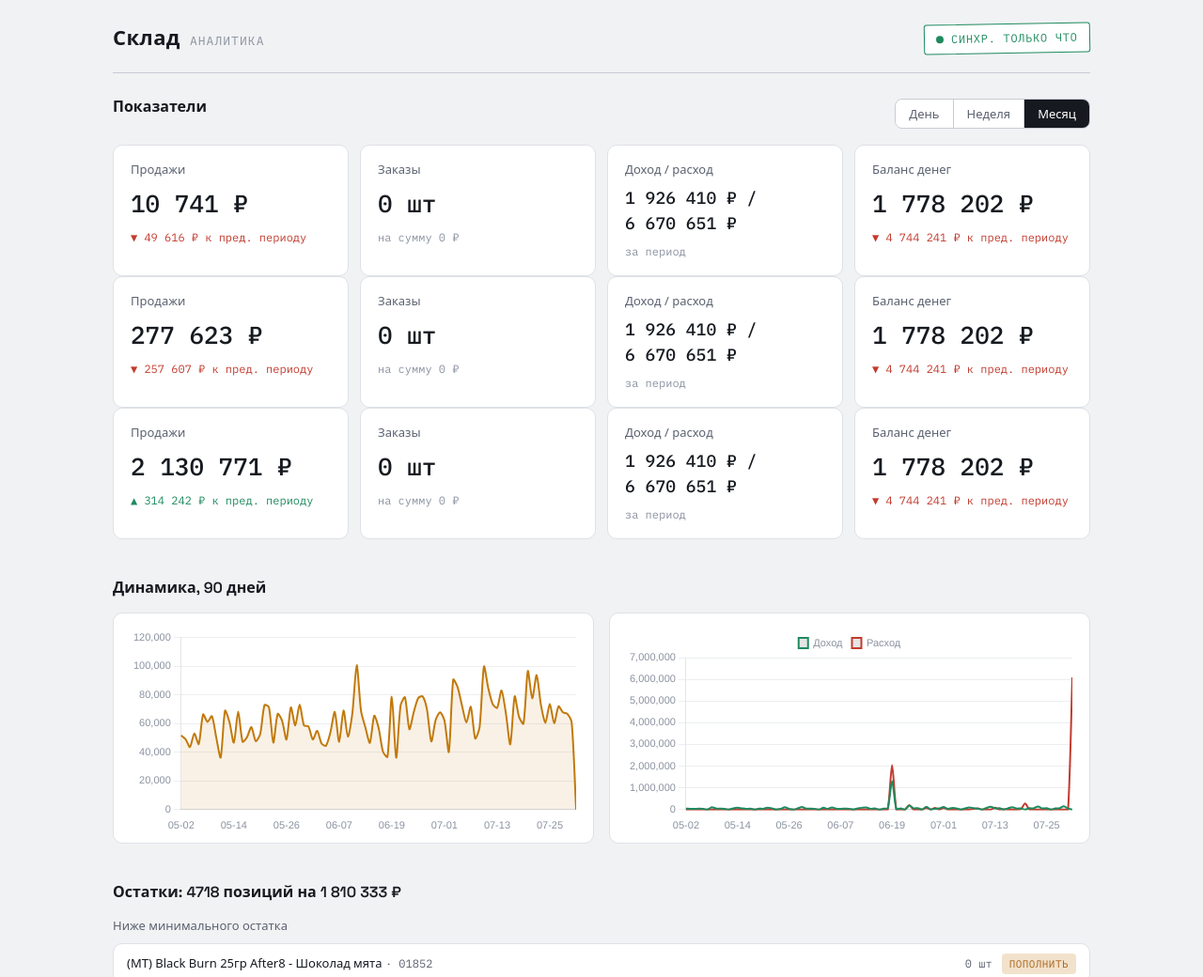
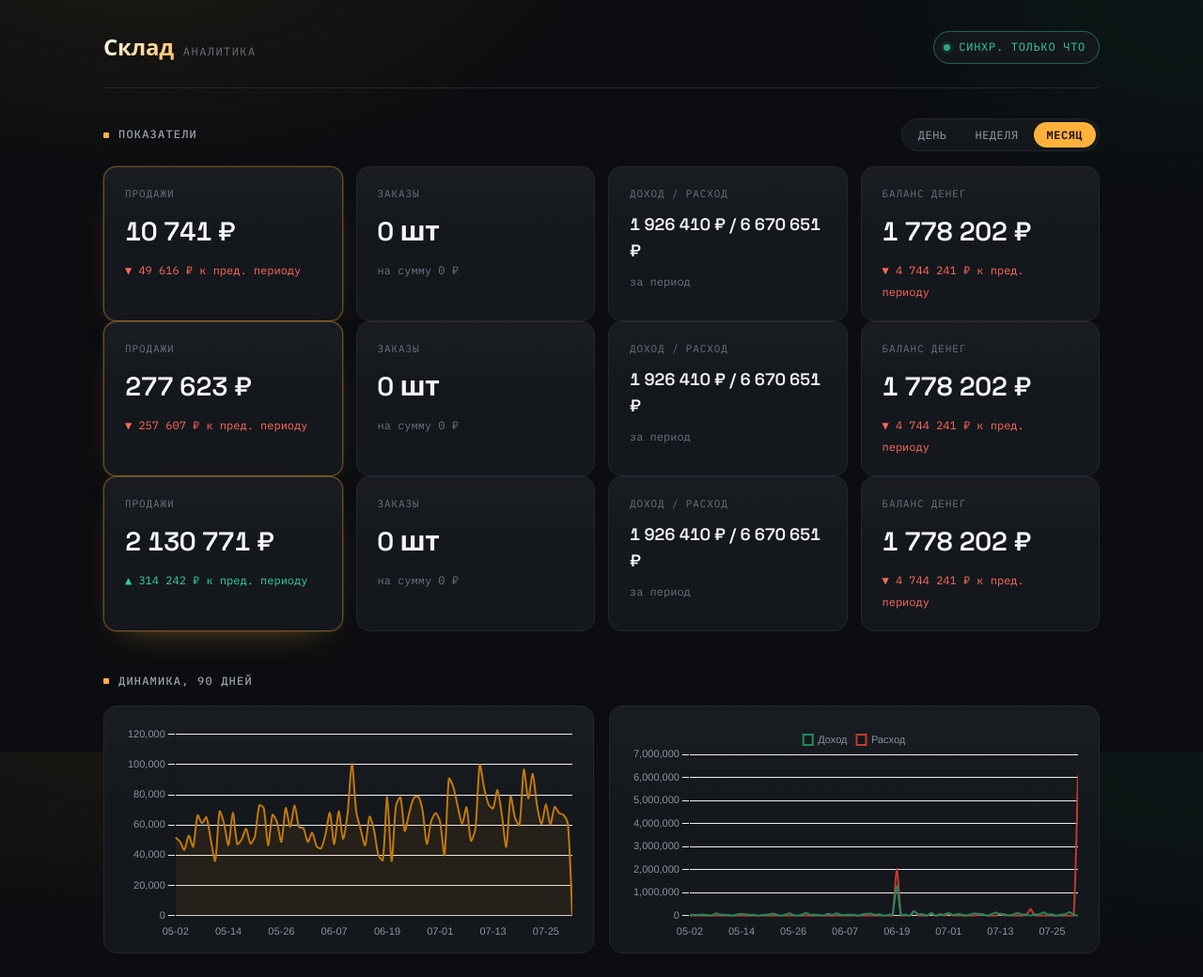
Before and after one commit to DenmarkGod/analyzer, a website: page index.html in a window 1280 px wide. Shown: the top 1040 px of the page at 94% size. Drawn offline with nearby package versions, Linux system fonts and the light colour scheme.

Commit message:
Refactor styles and update color scheme
Updated CSS variables for colors, borders, and spacing. Enhanced styles for various components including body, buttons, and cards.

```diff
--- a/styles.css
+++ b/styles.css
@@ -1,20 +1,27 @@
 :root {
-  --bg: #f1f2f4;
-  --surface: #ffffff;
-  --border: #dee1e6;
-  --border-strong: #c7cbd3;
-  --text: #161a20;
-  --text-secondary: #5b6270;
-  --text-muted: #8b92a0;
-  --accent: #c2790a;
-  --accent-soft: #f7e7ce;
-  --success: #1f8a5f;
-  --success-soft: #dceee4;
-  --danger: #c23b2e;
-  --danger-soft: #f7dfdb;
-  --warning: #a8631a;
-  --warning-soft: #f2e2cc;
-  --radius: 10px;
+  --bg: #0b0d10;
+  --surface: #14171c;
+  --surface-raised: #1a1e25;
+  --border: #23272e;
+  --border-strong: #343b45;
+  --text: #f4f5f7;
+  --text-secondary: #9aa1ac;
+  --text-muted: #6b7280;
+
+  --accent: #ffb13c;
+  --accent-dim: rgba(255, 177, 60, 0.14);
+  --accent-ring: rgba(255, 177, 60, 0.35);
+
+  --success: #2dd4a7;
+  --success-dim: rgba(45, 212, 167, 0.14);
+  --danger: #ff6b5b;
+  --danger-dim: rgba(255, 107, 91, 0.14);
+  --warning: #ffb13c;
+  --warning-dim: rgba(255, 177, 60, 0.14);
+
+  --radius: 14px;
+  --radius-sm: 8px;
+
   --font-display: 'Space Grotesk', system-ui, sans-serif;
   --font-body: system-ui, -apple-system, 'Segoe UI', sans-serif;
   --font-mono: 'IBM Plex Mono', ui-monospace, 'SFMono-Regular', Menlo, monospace;
@@ -29,7 +36,15 @@ html, body {
   color: var(--text);
   font-family: var(--font-body);
   font-size: 15px;
-  line-height: 1.5;
+  line-height: 1.55;
+}
+
+body {
+  background:
+    radial-gradient(760px 380px at 12% -8%, rgba(255, 177, 60, 0.08), transparent 65%),
+    radial-gradient(640px 360px at 100% 0%, rgba(45, 212, 167, 0.05), transparent 60%),
+    var(--bg);
+  background-attachment: fixed;
 }
 
 @media (prefers-reduced-motion: reduce) {
@@ -41,12 +56,13 @@ a { color: var(--accent); }
 :focus-visible {
   outline: 2px solid var(--accent);
   outline-offset: 2px;
+  border-radius: 4px;
 }
 
 .page {
-  max-width: 1080px;
+  max-width: 1100px;
   margin: 0 auto;
-  padding: 24px 20px 64px;
+  padding: 32px 20px 72px;
 }
 
 /* --- Шапка --- */
@@ -56,10 +72,10 @@ a { color: var(--accent); }
   align-items: center;
   justify-content: space-between;
   flex-wrap: wrap;
-  gap: 12px;
-  padding-bottom: 20px;
-  margin-bottom: 24px;
-  border-bottom: 1px solid var(--border-strong);
+  gap: 14px;
+  padding-bottom: 24px;
+  margin-bottom: 32px;
+  border-bottom: 1px solid var(--border);
 }
 
 .brand {
@@ -70,88 +86,118 @@ a { color: var(--accent); }
 
 .brand-mark {
   font-family: var(--font-display);
-  font-weight: 600;
-  font-size: 22px;
-  letter-spacing: 0.02em;
+  font-weight: 700;
+  font-size: 24px;
+  letter-spacing: -0.01em;
+  background: linear-gradient(135deg, #ffffff 0%, #ffb13c 120%);
+  -webkit-background-clip: text;
+  background-clip: text;
+  color: transparent;
 }
 
 .brand-sub {
   font-family: var(--font-mono);
-  font-size: 13px;
+  font-size: 12px;
   color: var(--text-muted);
   text-transform: uppercase;
-  letter-spacing: 0.08em;
+  letter-spacing: 0.12em;
 }
 
-/* «штамп» синхронизации — фирменный элемент страницы */
+/* «статус синхронизации» — фирменный элемент страницы: терминальный индикатор */
 .stamp {
   display: inline-flex;
   align-items: center;
-  gap: 8px;
-  padding: 6px 12px;
+  gap: 9px;
+  padding: 7px 14px 7px 10px;
   border: 1px solid var(--border-strong);
-  border-radius: 3px;
+  border-radius: 999px;
   font-family: var(--font-mono);
   font-size: 12px;
   text-transform: uppercase;
   letter-spacing: 0.06em;
-  transform: rotate(-1deg);
   background: var(--surface);
 }
 
 .stamp-dot {
-  width: 8px;
-  height: 8px;
+  width: 7px;
+  height: 7px;
   border-radius: 50%;
   background: var(--text-muted);
   flex-shrink: 0;
 }
 
-.stamp--fresh .stamp-dot { background: var(--success); }
-.stamp--stale .stamp-dot { background: var(--warning); }
+.stamp--fresh .stamp-dot {
+  background: var(--success);
+  box-shadow: 0 0 0 3px var(--success-dim);
+  animation: pulse 1.8s ease-in-out infinite;
+}
+.stamp--stale .stamp-dot { background: var(--warning); box-shadow: 0 0 0 3px var(--warning-dim); }
 .stamp--old .stamp-dot,
-.stamp--unknown .stamp-dot { background: var(--danger); }
+.stamp--unknown .stamp-dot { background: var(--danger); box-shadow: 0 0 0 3px var(--danger-dim); }
 
-.stamp--fresh { border-color: var(--success); color: var(--success); }
-.stamp--stale { border-color: var(--warning); color: var(--warning); }
-.stamp--old, .stamp--unknown { border-color: var(--danger); color: var(--danger); }
+.stamp--fresh { border-color: rgba(45, 212, 167, 0.4); color: var(--success); }
+.stamp--stale { border-color: rgba(255, 177, 60, 0.4); color: var(--warning); }
+.stamp--old, .stamp--unknown { border-color: rgba(255, 107, 91, 0.4); color: var(--danger); }
+
+@keyframes pulse {
+  0%, 100% { opacity: 1; }
+  50% { opacity: 0.45; }
+}
 
 /* --- Общие блоки --- */
 
-section { margin-bottom: 40px; }
+section { margin-bottom: 44px; }
 
 .section-title {
-  font-family: var(--font-display);
-  font-size: 16px;
-  font-weight: 600;
-  margin: 0 0 14px;
+  display: flex;
+  align-items: center;
+  gap: 10px;
+  font-family: var(--font-mono);
+  font-size: 12px;
+  font-weight: 500;
+  text-transform: uppercase;
+  letter-spacing: 0.1em;
+  color: var(--text-secondary);
+  margin: 0 0 16px;
+}
+
+.section-title::before {
+  content: '';
+  width: 6px;
+  height: 6px;
+  background: var(--accent);
+  border-radius: 1px;
+  flex-shrink: 0;
 }
 
 .card {
-  background: var(--surface);
+  background:
+    linear-gradient(180deg, rgba(255, 255, 255, 0.025), rgba(255, 255, 255, 0) 45%),
+    var(--surface);
   border: 1px solid var(--border);
   border-radius: var(--radius);
 }
 
 .loading, .empty, .error {
-  padding: 48px 20px;
+  padding: 56px 24px;
   text-align: center;
   color: var(--text-secondary);
 }
 
 .empty h2, .error h2 {
   font-family: var(--font-display);
-  font-size: 18px;
+  font-size: 19px;
+  font-weight: 600;
   color: var(--text);
-  margin: 0 0 8px;
+  margin: 0 0 10px;
 }
 
 .empty code, .error code {
   font-family: var(--font-mono);
-  background: var(--accent-soft);
+  background: var(--accent-dim);
   color: var(--accent);
-  padding: 2px 6px;
-  border-radius: 4px;
+  padding: 2px 7px;
+  border-radius: 5px;
 }
 
 /* --- KPI --- */
@@ -162,50 +208,66 @@ section { margin-bottom: 40px; }
   justify-content: space-between;
   flex-wrap: wrap;
   gap: 12px;
-  margin-bottom: 14px;
+  margin-bottom: 16px;
 }
+
+.kpi-head .section-title { margin: 0; }
 
 .period-tabs {
   display: inline-flex;
-  border: 1px solid var(--border-strong);
-  border-radius: 8px;
-  overflow: hidden;
+  padding: 3px;
+  gap: 2px;
+  border: 1px solid var(--border);
+  border-radius: 999px;
+  background: var(--surface);
 }
 
 .period-tabs button {
-  font-family: var(--font-body);
-  font-size: 13px;
+  font-family: var(--font-mono);
+  font-size: 12px;
+  text-transform: uppercase;
+  letter-spacing: 0.04em;
   border: none;
-  background: var(--surface);
+  background: transparent;
   color: var(--text-secondary);
   padding: 6px 14px;
+  border-radius: 999px;
   cursor: pointer;
 }
 
-.period-tabs button + button { border-left: 1px solid var(--border-strong); }
-.period-tabs button.active { background: var(--text); color: var(--surface); }
+.period-tabs button.active { background: var(--accent); color: #14100a; font-weight: 600; }
 
 .kpi-grid {
   display: grid;
-  grid-template-columns: repeat(auto-fit, minmax(180px, 1fr));
-  gap: 12px;
+  grid-template-columns: repeat(auto-fit, minmax(200px, 1fr));
+  gap: 14px;
 }
 
 .kpi-card {
-  padding: 16px 18px;
+  padding: 20px 22px;
+  position: relative;
+}
+
+.kpi-grid .kpi-card:first-child {
+  border-color: var(--accent-ring);
+  box-shadow: 0 0 0 1px var(--accent-dim), 0 16px 40px -24px rgba(255, 177, 60, 0.5);
 }
 
 .kpi-label {
-  font-size: 13px;
-  color: var(--text-secondary);
-  margin: 0 0 6px;
+  font-family: var(--font-mono);
+  font-size: 11px;
+  text-transform: uppercase;
+  letter-spacing: 0.08em;
+  color: var(--text-muted);
+  margin: 0 0 10px;
 }
 
 .kpi-value {
-  font-family: var(--font-mono);
-  font-size: 26px;
-  font-weight: 500;
-  margin: 0 0 4px;
+  font-family: var(--font-display);
+  font-size: 28px;
+  font-weight: 600;
+  letter-spacing: -0.01em;
+  margin: 0 0 6px;
   font-variant-numeric: tabular-nums;
 }
 
@@ -226,9 +288,9 @@ section { margin-bottom: 40px; }
   gap: 16px;
 }
 
-.chart-card { padding: 16px 18px 8px; }
+.chart-card { padding: 20px 22px 12px; }
 
-.chart-wrap { position: relative; width: 100%; height: 220px; }
+.chart-wrap { position: relative; width: 100%; height: 230px; }
 
 @media (max-width: 720px) {
   .chart-grid { grid-template-columns: 1fr; }
@@ -243,7 +305,7 @@ section { margin-bottom: 40px; }
   align-items: center;
   justify-content: space-between;
   gap: 12px;
-  padding: 10px 14px;
+  padding: 12px 16px;
 }
 
 .alert-name { font-size: 13px; }
@@ -254,16 +316,17 @@ section { margin-bottom: 40px; }
   font-size: 11px;
   text-transform: uppercase;
   letter-spacing: 0.04em;
-  padding: 3px 8px;
-  border-radius: 4px;
+  padding: 4px 10px;
+  border-radius: 999px;
+  border: 1px solid transparent;
   white-space: nowrap;
 }
 
-.badge--warning { background: var(--warning-soft); color: var(--warning); }
-.badge--danger { background: var(--danger-soft); color: var(--danger); }
+.badge--warning { background: var(--warning-dim); color: var(--warning); border-color: rgba(255, 177, 60, 0.3); }
+.badge--danger { background: var(--danger-dim); color: var(--danger); border-color: rgba(255, 107, 91, 0.3); }
 
 .alert-empty {
-  padding: 14px;
+  padding: 16px;
   font-size: 13px;
   color: var(--text-muted);
 }
@@ -280,22 +343,24 @@ table {
 
 th, td {
   text-align: left;
-  padding: 10px 14px;
+  padding: 12px 16px;
   border-bottom: 1px solid var(--border);
   white-space: nowrap;
 }
 
 th {
+  font-family: var(--font-mono);
   font-weight: 500;
-  color: var(--text-secondary);
-  font-size: 12px;
+  color: var(--text-muted);
+  font-size: 11px;
   text-transform: uppercase;
-  letter-spacing: 0.03em;
+  letter-spacing: 0.06em;
 }
 
 td.num, th.num { text-align: right; font-family: var(--font-mono); font-variant-numeric: tabular-nums; }
 
 tbody tr:last-child td { border-bottom: none; }
+tbody tr:hover { background: var(--surface-raised); }
 
 .tables-grid {
   display: grid;
@@ -316,12 +381,12 @@ tbody tr:last-child td { border-bottom: none; }
 }
 
 .footer {
-  margin-top: 48px;
-  padding-top: 20px;
+  margin-top: 56px;
+  padding-top: 24px;
   border-top: 1px solid var(--border);
   color: var(--text-muted);
   font-size: 12px;
-  line-height: 1.6;
+  line-height: 1.7;
 }
 
 .footer p { margin: 0; }
```
